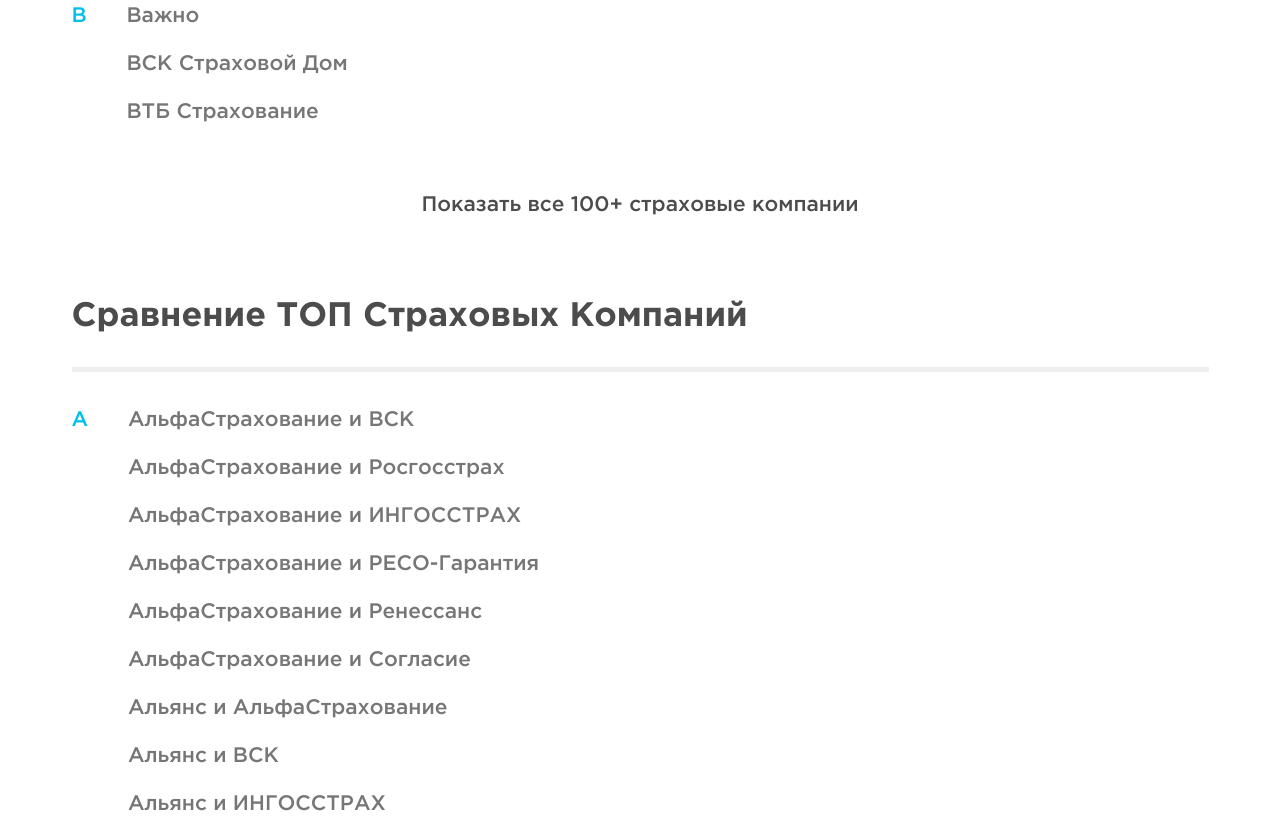
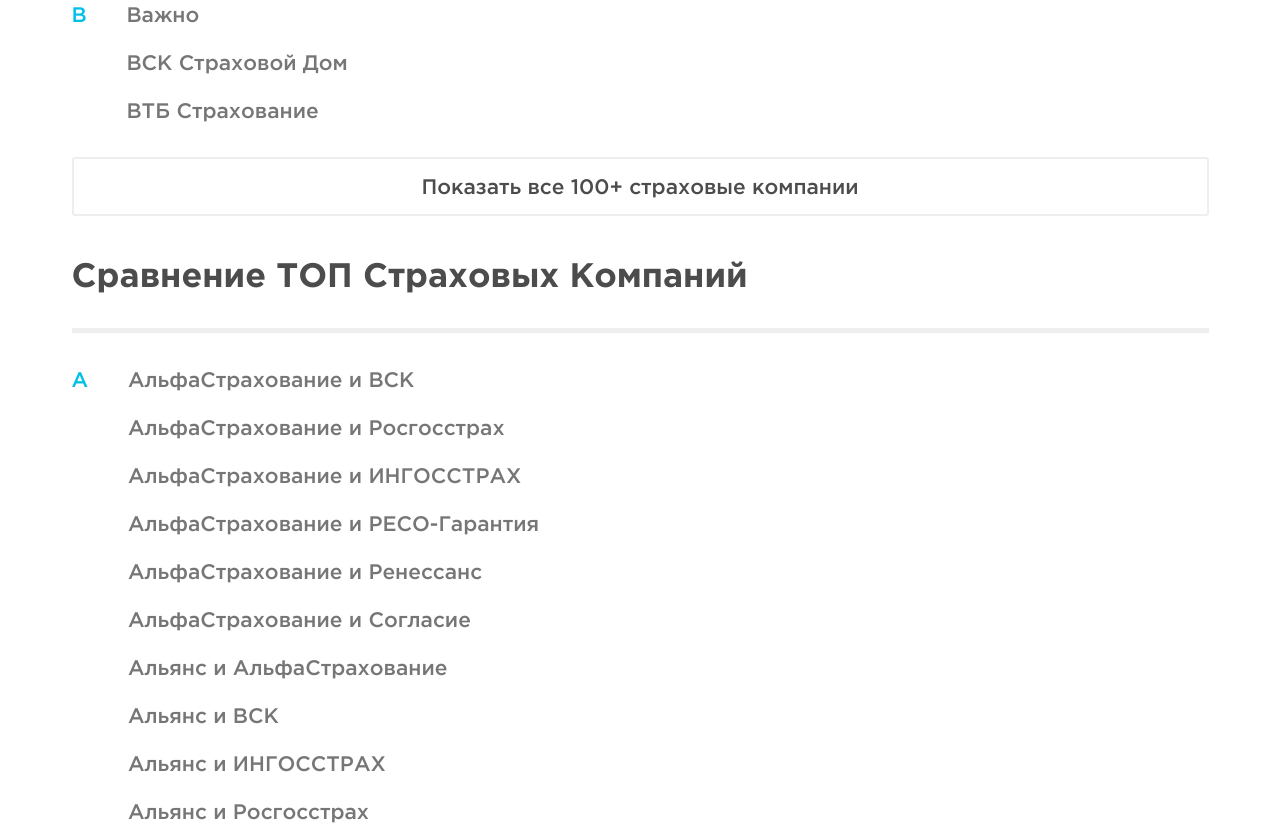
Before and after one commit to Andrukas8/responsive_design_practice, a plain HTML site: page index.html in a window 1280 px wide. Shown: the part 3480-4306 px from the top of the page. Drawn offline with Linux system fonts and the light colour scheme.

Commit message:
Issue #25: adding frame according to design

```diff
--- a/index.css
+++ b/index.css
@@ -984,9 +984,12 @@ body section .all-insurers .insurers-block .insurers .active-insurer {
 body section .all-insurers .heading-a {
   font-size: 21px;
   color: rgb(77, 76, 76);
-  margin-top: 35px;
-  margin-bottom: 85px;
-  display: inline-block;
+  margin-bottom: 45px;
+  display: block;
+  padding-top: 16px;
+  padding-bottom: 16px;
+  border: 2px solid rgb(238, 238, 238);
+  border-radius: 3px;
 }
 
 body section .all-insurers .insurers-block .no-index {
```
